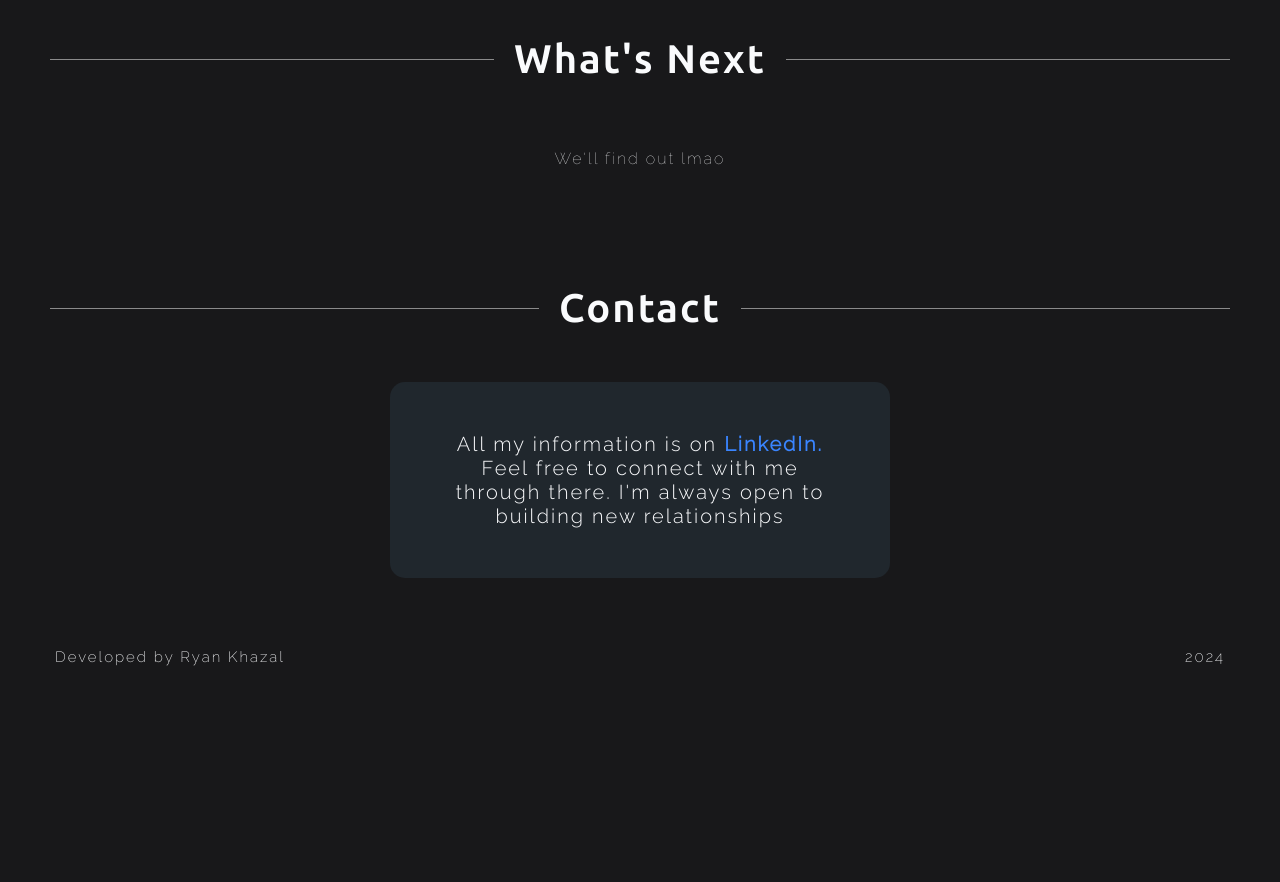
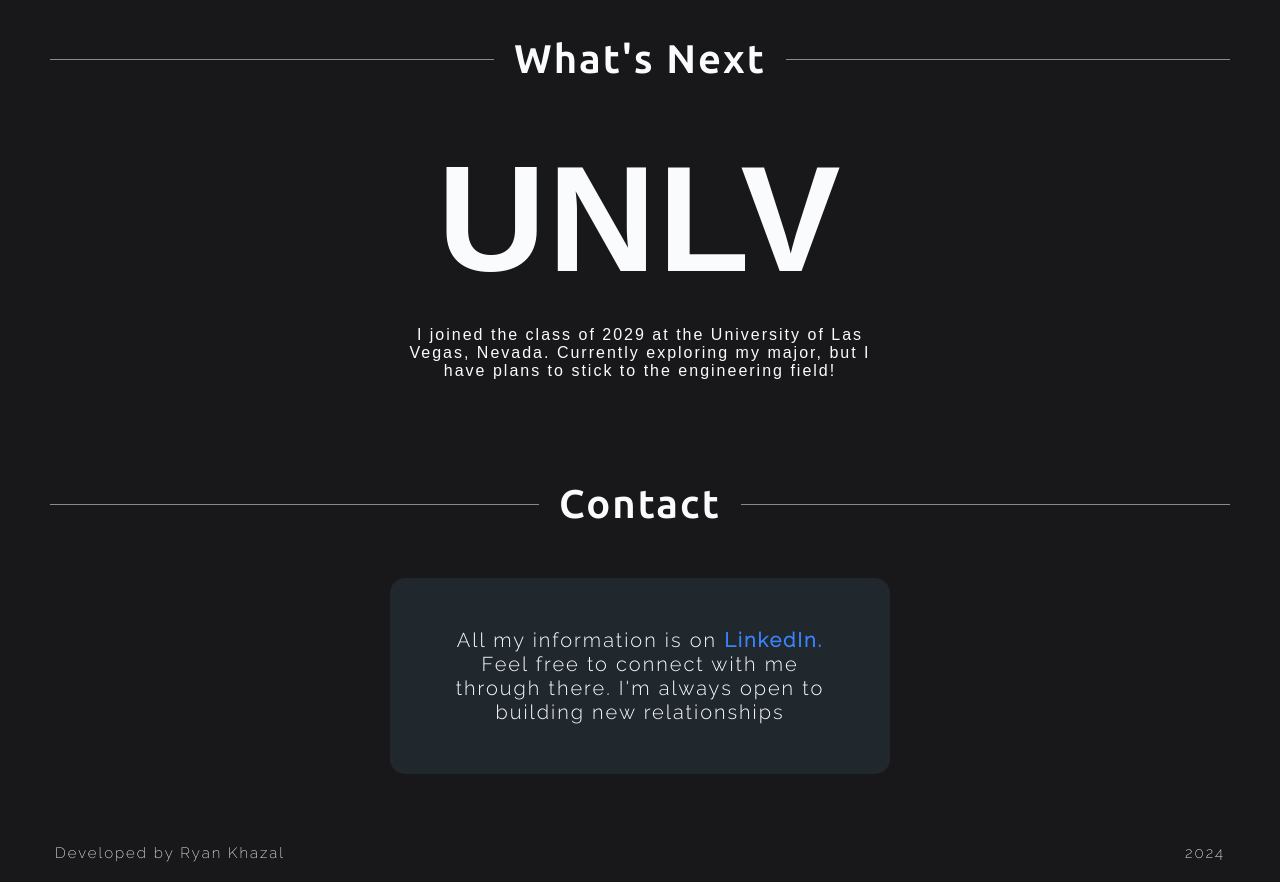
Before and after one commit to Bouderton/about-me, a React (Vite) app in the folder About-Me/: page / in a window 1280 px wide. Shown: the part 2120-3002 px from the top of the page. Before the commit the page ends 2806 px from the top, so only its background shows below. Built offline with nearby package versions, Linux system fonts and the light colour scheme.

Commit message:
UNLV section added

```diff
--- a/About-Me/src/components/Next/Next.css
+++ b/About-Me/src/components/Next/Next.css
@@ -28,6 +28,27 @@
 
 .next__info-text {
   font-family: "Raleway-Thin", Arial;
+}
+
+.next__unlv-container {
+  display: flex;
+  justify-content: center;
+  flex-direction: column;
+  gap: 20px;
+}
+
+.next__unlv {
+  display: flex;
+  justify-content: center;
+  max-width: 500px;
+  margin: 0 auto;
+  font-size: 150px;
+}
+
+.next__unlv-text {
+  text-align: center;
+  margin: 0 auto;
+  max-width: 500px;
 }
 
 @media screen and (max-width: 975px) {
--- a/About-Me/src/components/Next/Next.jsx
+++ b/About-Me/src/components/Next/Next.jsx
@@ -16,6 +16,15 @@ const Next = ({ nextRef }) => {
         <h2 className="next__title">What's Next</h2>
         <Break direction="left" />
       </motion.div>
+      {/* <motion.div
+        className="next__info"
+        initial={{ opacity: 0, y: 100 }}
+        viewport={{ once: true }}
+        transition={{ delay: 0.5, duration: 0.5 }}
+        whileInView={{ opacity: 1, y: 0 }}
+      >
+        <p className="next__info-text">We'll find out lmao</p>
+      </motion.div> */}
       <motion.div
         className="next__info"
         initial={{ opacity: 0, y: 100 }}
@@ -23,7 +32,15 @@ const Next = ({ nextRef }) => {
         transition={{ delay: 0.5, duration: 0.5 }}
         whileInView={{ opacity: 1, y: 0 }}
       >
-        <p className="next__info-text">We'll find out lmao</p>
+        <div className="next__unlv-container">
+          {/* motion one letter at a time! */}
+          <h2 className="next__unlv">UNLV</h2>
+          <p className="next__unlv-text">
+            I joined the class of 2029 at the University of Las Vegas, Nevada.
+            Currently exploring my major, but I have plans to stick to the
+            engineering field!
+          </p>
+        </div>
       </motion.div>
     </section>
   );
```
